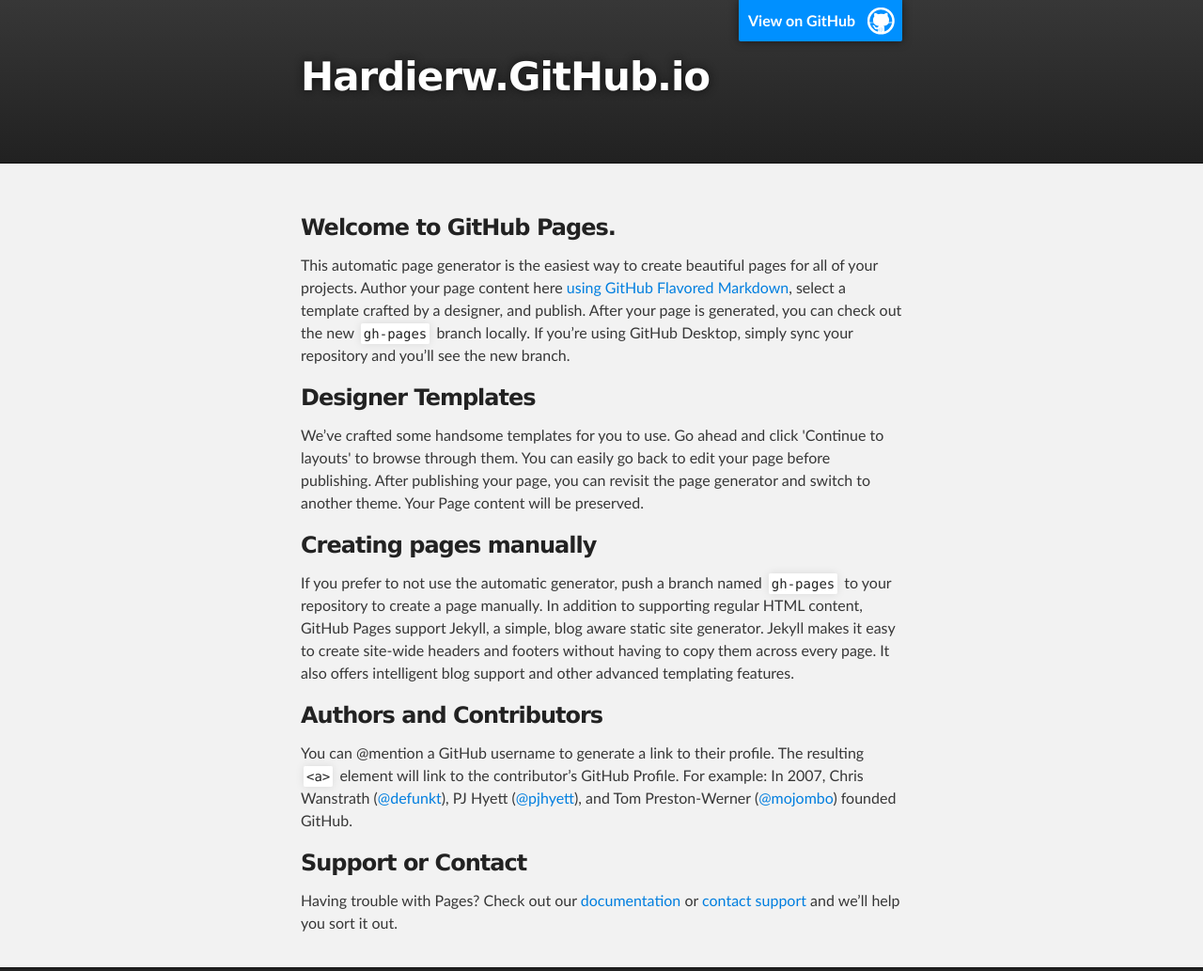
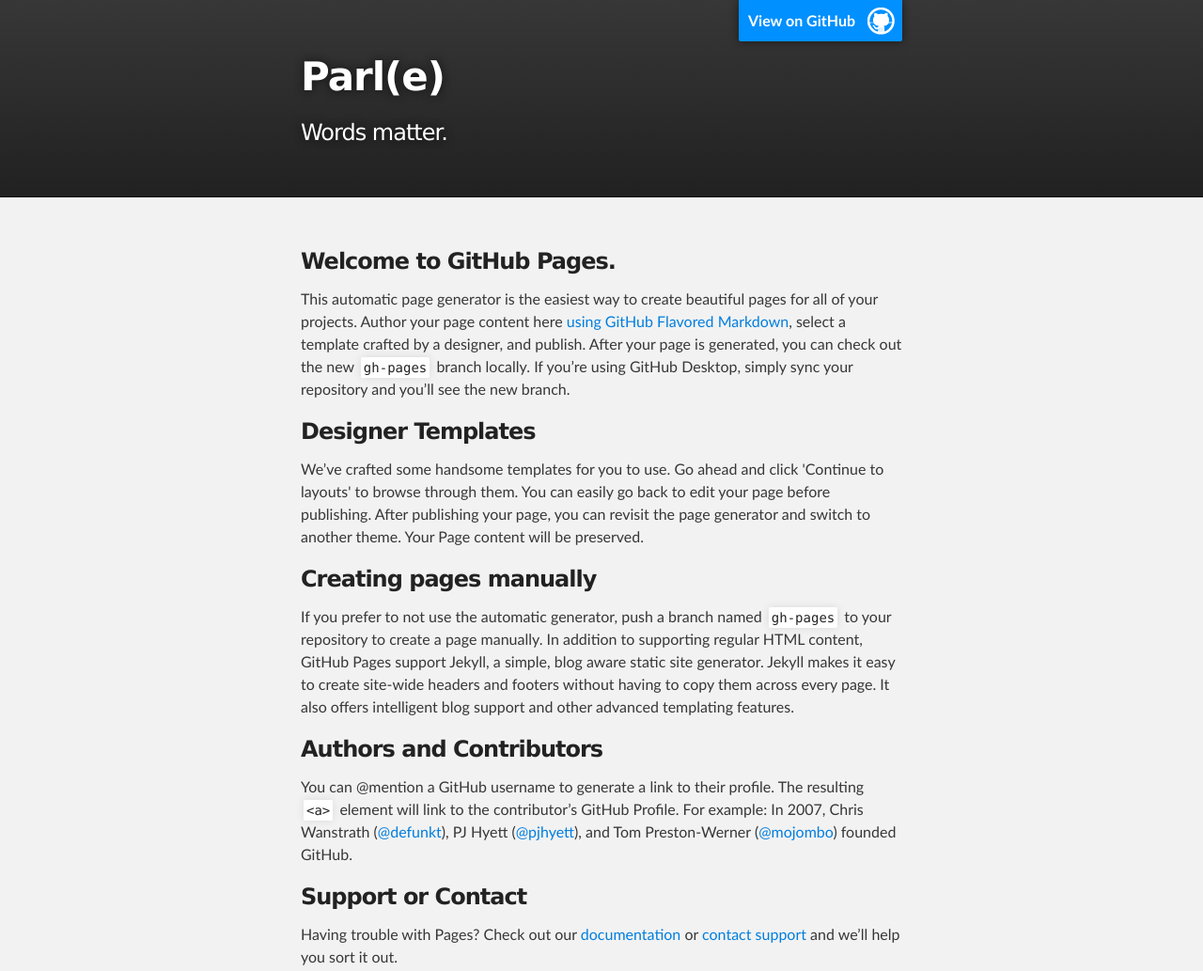
Before and after one commit to hardierw/hardierw.github.io, a plain HTML site: page index.html in a window 1280 px wide. Shown: the top 1033 px of the page at 94% size. Drawn offline with Linux system fonts and the light colour scheme.

Commit message:
Added a friendlier title and tagline

```diff
--- a/index.html
+++ b/index.html
@@ -8,7 +8,7 @@
 
     <link rel="stylesheet" type="text/css" media="screen" href="stylesheets/stylesheet.css">
 
-    <title>Hardierw.GitHub.io</title>
+    <title>Parl(e)</title>
   </head>
 
   <body>
@@ -18,8 +18,8 @@
         <header class="inner">
           <a id="forkme_banner" href="https://github.com/hardierw">View on GitHub</a>
 
-          <h1 id="project_title">Hardierw.GitHub.io</h1>
-          <h2 id="project_tagline"></h2>
+          <h1 id="project_title">Parl(e)</h1>
+          <h2 id="project_tagline">Words matter.</h2>
 
         </header>
     </div>
```
